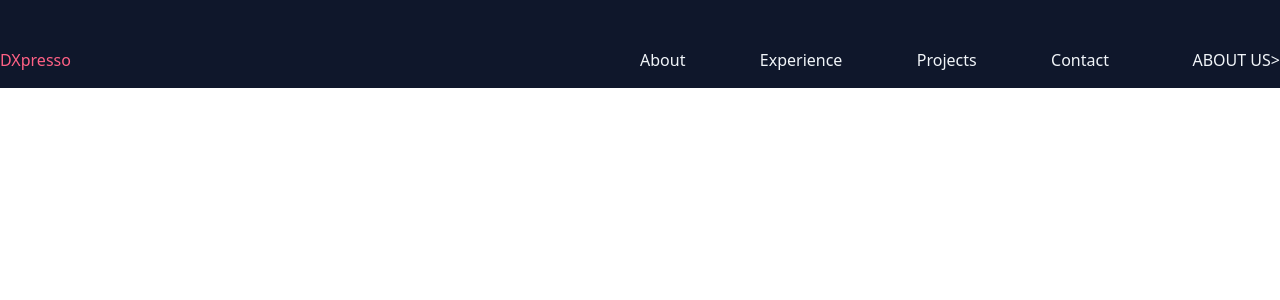
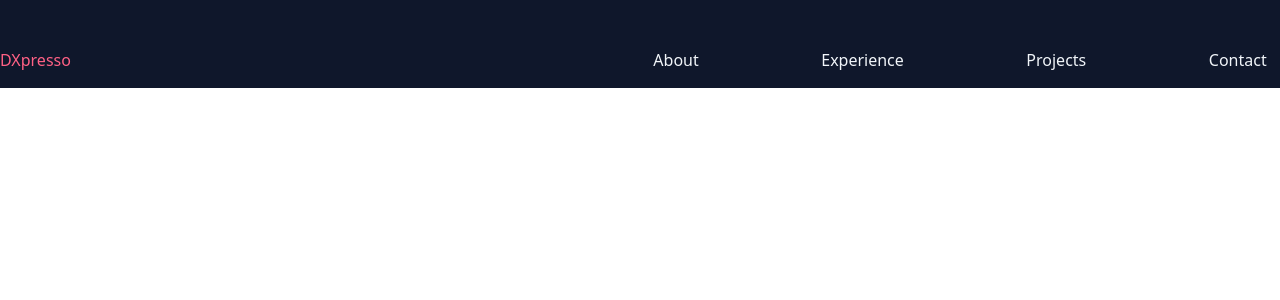
Before and after one commit to GamingDev27/personal-profile-page, a Vue app: page / in a window 1280 px wide. Shown: the top 300 px of the page. Built offline with nearby package versions, Linux system fonts and the light colour scheme.

Commit message:
[Added] NavBar Links + prettier setup

```diff
--- a/package.json
+++ b/package.json
@@ -22,6 +22,7 @@
   "devDependencies": {
     "@vitejs/plugin-vue": "^6.0.1",
     "autoprefixer": "^10.4.22",
+    "prettier": "^3.6.2",
     "tailwindcss": "^4.1.17",
     "vite": "^7.1.7",
     "vite-plugin-vue-devtools": "^8.0.5"
--- a/src/components/NavBar/NavBar.vue
+++ b/src/components/NavBar/NavBar.vue
@@ -1,20 +1,17 @@
-<script setup></script>
+<script setup>
+import NavBarLinks from './NavBarLinks.vue';
+</script>
 
 <template>
   <nav class="top-0 z-20 fixed bg-slate-900 pt-12 pb-4 w-full">
     <div class="flex justify-between mx-auto text-slate-100 container">
       <span class="flex-1 text-[#FF6185]">DXpresso</span>
-      <div class="flex flex-1 justify-between">
-        <div>About</div>
-        <div>Experience</div>
-        <div>Projects</div>
-        <div>Contact</div>
-        <div
-          class="group font-bodyMedium hover:text-primary-500 text-sm lg:text-base hover:underline underline-offset-4 cursor-pointer"
-        >
-          <span class="invisible group-hover:visible">&lt;</span>ABOUT US<span>&gt;</span>
-        </div>
-      </div>
+      <ul class="flex flex-1 justify-between">
+        <NavBarLinks>About</NavBarLinks>
+        <NavBarLinks>Experience</NavBarLinks>
+        <NavBarLinks>Projects</NavBarLinks>
+        <NavBarLinks>Contact</NavBarLinks>
+      </ul>
     </div>
   </nav>
 </template>
--- a/src/components/NavBar/NavBarLinks.vue
+++ b/src/components/NavBar/NavBarLinks.vue
@@ -8,14 +8,14 @@ const props = defineProps({
 </script>
 
 <template>
-  <div
+  <li
     :class="[
-      'font-primary text-neutral-light hover:text-accent tracking-wide cursor-pointer w-auto',
+      'group font-bodyMedium hover:text-primary-500 text-sm lg:text-base cursor-pointer',
       customClass,
     ]"
   >
-    <slot></slot>
-  </div>
+    <span class="invisible group-hover:visible">&lt; </span><slot></slot><span class="invisible group-hover:visible"> &gt;</span>
+  </li>
 </template>
 
 <style></style>
```
Also changed, not shown: .prettierrc.json, 1 other file (tests, documents, lock files or other folders).
